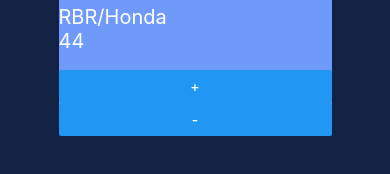
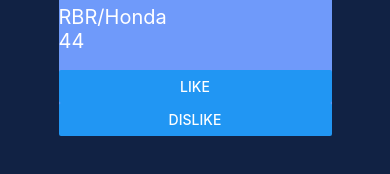
Before and after one commit to GuilhermeHalter/contadorApp, a React Native app: screen / in a window 390 px wide. Shown: the part 389-563 px from the top of the page. Built offline with nearby package versions, Linux system fonts and the light colour scheme.

Commit message:
Update App.js

```diff
--- a/App.js
+++ b/App.js
@@ -19,8 +19,8 @@
       <Text style={{ fontSize: 20, color:'#fff'}}>{props.livro.equipe}</Text>
       <Text style={{ fontSize: 20, color:'#fff'}}>{props.livro.pontos}</Text>
       <TextInput />
-      <Button onPress={() => this.increment()} title="+"/>
-      <Button onPress={() => this.decrement()} title="-"/>
+      <Button onPress={() => this.increment()} title="Like"/>
+      <Button onPress={() => this.decrement()} title="Dislike"/>
 
     </View>
   )
```
